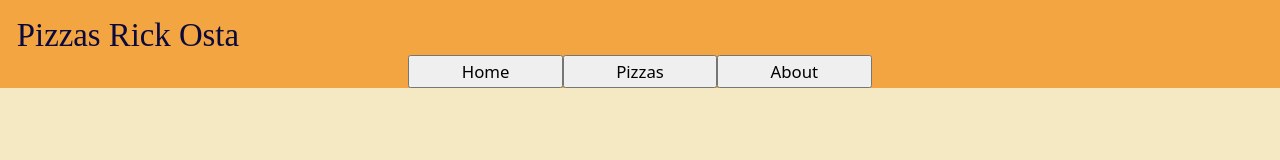
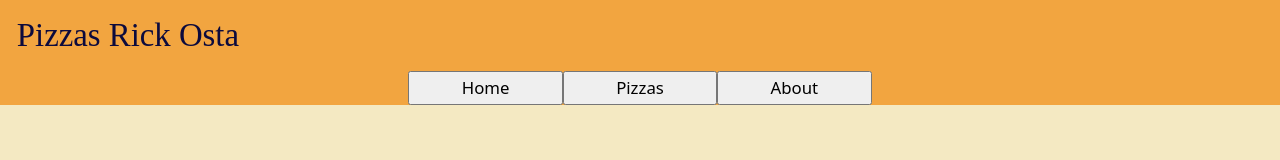
Before and after one commit to It-is-Michel/Odin-Restaurant-page, a website built with webpack: page src/template.html in a window 1280 px wide. Built offline with nearby package versions, Linux system fonts and the light colour scheme; a web font is replaced by a local one.

Commit message:
fix(feat_webHeader): Move padding from header to logotype

```diff
--- a/src/styles.css
+++ b/src/styles.css
@@ -18,12 +18,12 @@
 }
 
 .header {
-  padding: var(--font-size-text-normal) var(--font-size-text-normal) 0 var(--font-size-text-normal);
-
   background-color: var(--color-main-hsl);
 }
 
 .logotype {
+  padding: var(--font-size-text-normal);
+
   font-family: "Calistoga";
   font-size: var(--font-sieze-logotype);
   color: var(--text-color-dark);
```
